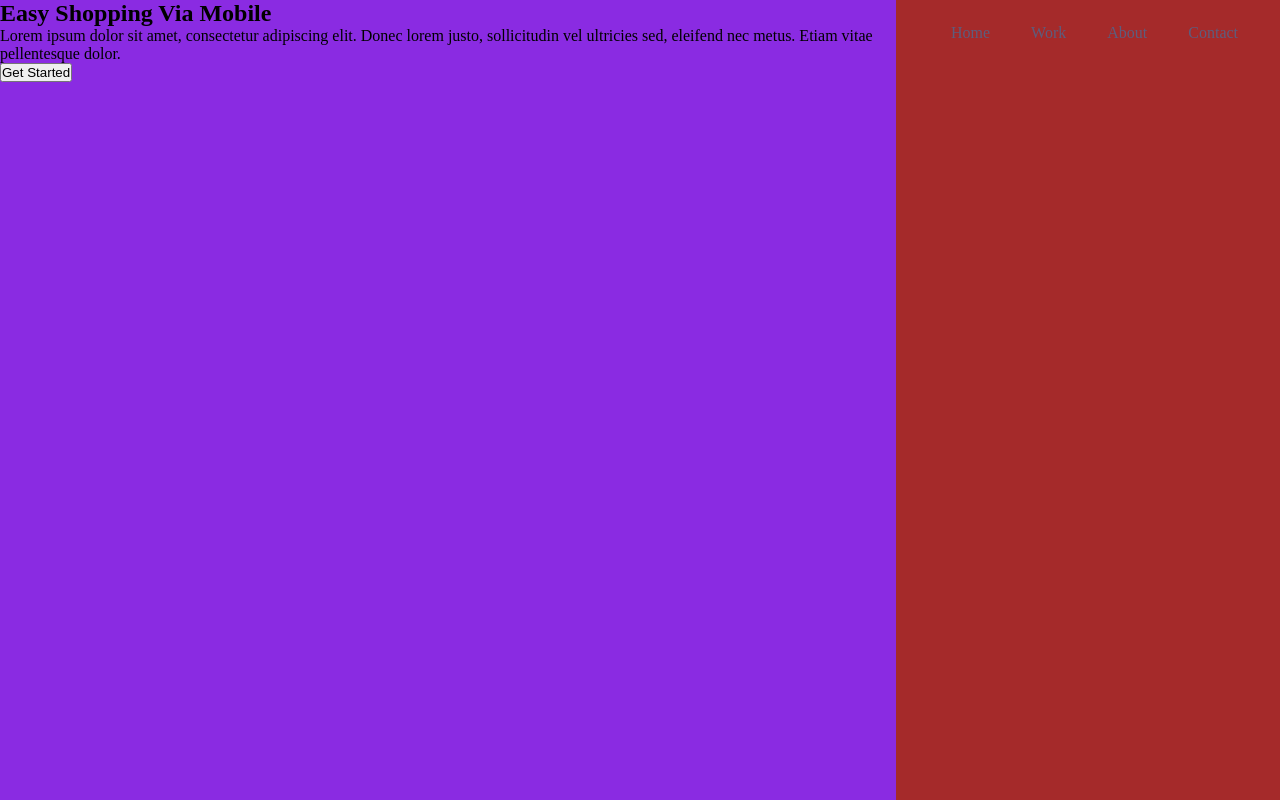
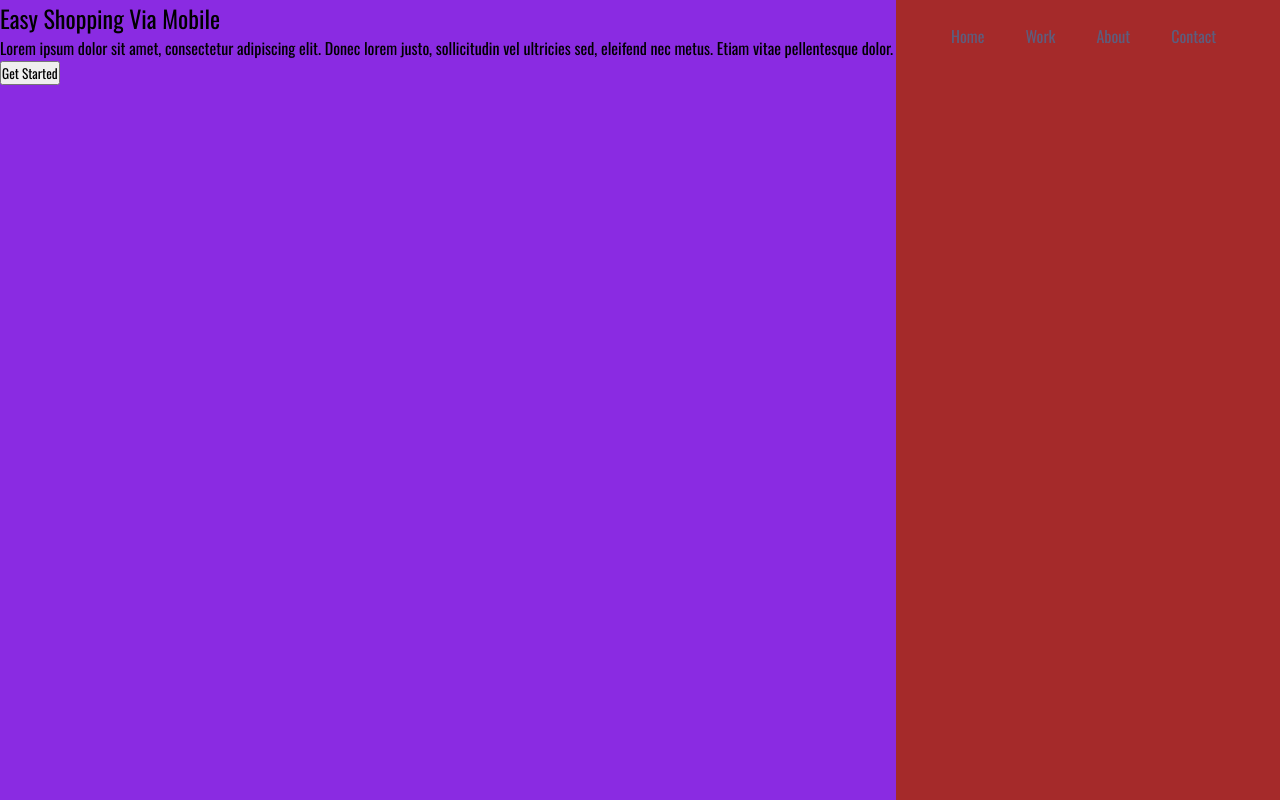
Before and after one commit to WillianAmorim/easy-shopping-via-mobile, a plain HTML site: page index.html in a window 1280 px wide. Drawn offline with nearby package versions, Linux system fonts and the light colour scheme.

Commit message:
adicionado font e peso

```diff
--- a/style.css
+++ b/style.css
@@ -2,6 +2,8 @@
   margin: 0;
   padding: 0;
   box-sizing: border-box;
+  font-family: 'Oswald', sans-serif;
+  font-weight: 400;
 }
 
 main {
```
